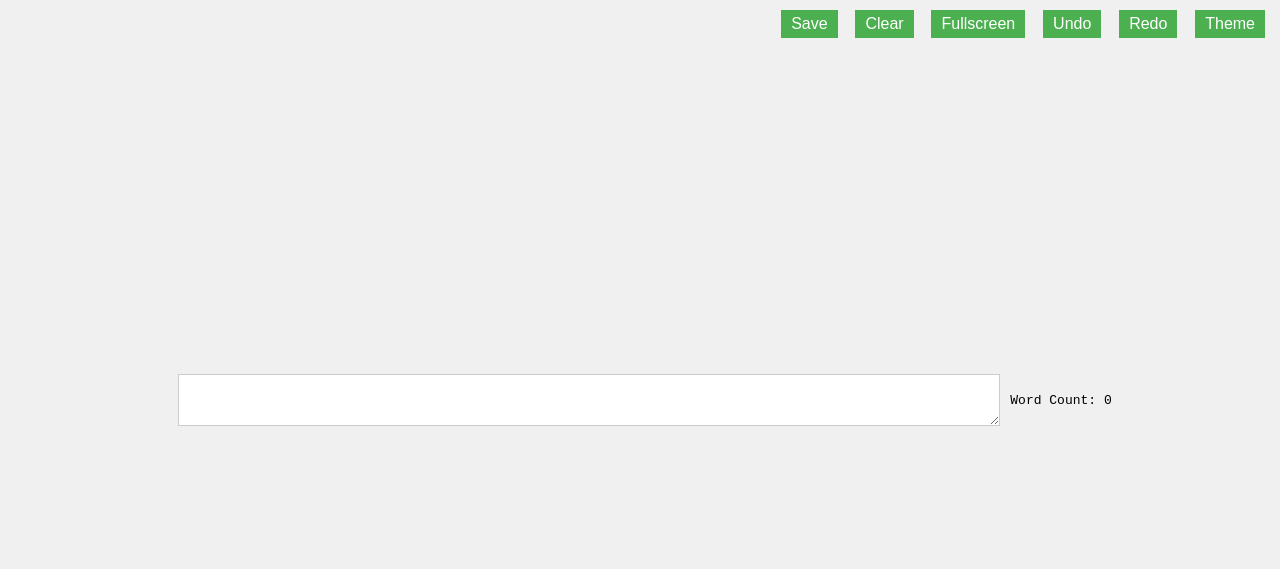
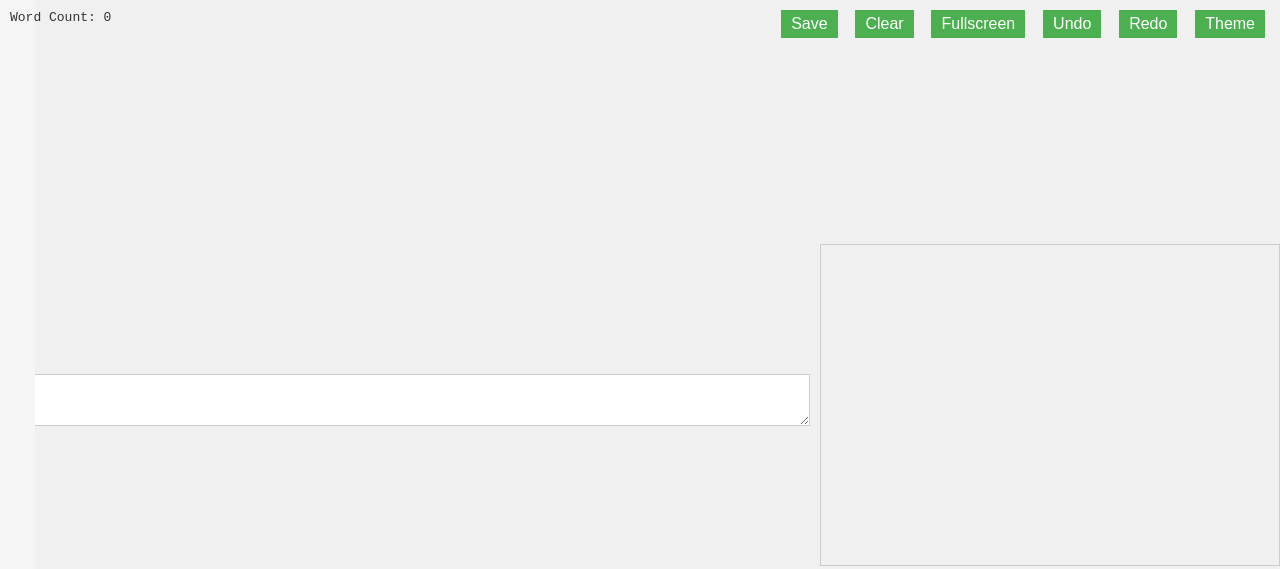
Before and after one commit to OpenDevsFlow/Notepad, a plain HTML site: page index.html in a window 1280 px wide. Drawn offline with nearby package versions, Linux system fonts and the light colour scheme.

Commit message:
Update style.css

```diff
--- a/style.css
+++ b/style.css
@@ -2,28 +2,43 @@ body {
   font-family: monospace;
   margin: 0;
   padding: 0;
-  background-color: #f0f0f0;
-  display: flex; /* Use flexbox for layout */
+  background-color: #f0f0f0; /* Default light theme background */
+  color: #333; /* Default light theme text color */
+  display: flex;
   justify-content: center;
   align-items: center;
-  min-height: 100vh; /* Set minimum height to viewport height */
+  min-height: 100vh;
 }
 
 #notepad {
   width: 150%;
   height: 150%;
-  max-width: 800px; /* Set maximum width for larger screens */
-  max-height: 600px; /* Set maximum height for larger screens */
+  max-width: 800px;
+  max-height: 600px;
   margin: 10px;
   padding: 10px;
   border: 1px solid #ccc;
   font-family: monospace;
   resize: both;
   overflow: auto;
+  box-sizing: border-box;
+}
+
+#line-numbers {
+  position: absolute;
+  left: 0;
+  top: 0;
+  width: 30px;
+  height: 100%;
+  background-color: #f5f5f5; /* Light background for line numbers */
+  color: #999;
+  padding-left: 5px;
+  overflow-y: auto;
+  white-space: nowrap;
 }
 
 .toolbar {
-  position: absolute; /* Position toolbar absolutely */
+  position: absolute;
   top: 10px;
   right: 10px;
   z-index: 1;
@@ -41,3 +56,34 @@ body {
   font-size: 16px;
   cursor: pointer;
 }
+
+#word-count {
+  position: absolute;
+  top: 10px;
+  left: 10px;
+  z-index: 1;
+}
+
+#preview {
+  margin-top: 10px;
+  padding: 10px;
+  border: 1px solid #ccc;
+  width: 500px;
+  height: 300px;
+  overflow-y: auto;
+}
+
+/* Dark Theme Styles */
+body.dark-theme {
+  background-color: #222;
+  color: #eee;
+}
+
+#notepad.dark-theme {
+  border-color: #444;
+}
+
+#line-numbers.dark-theme {
+  background-color: #333;
+  color: #aaa;
+}
```
